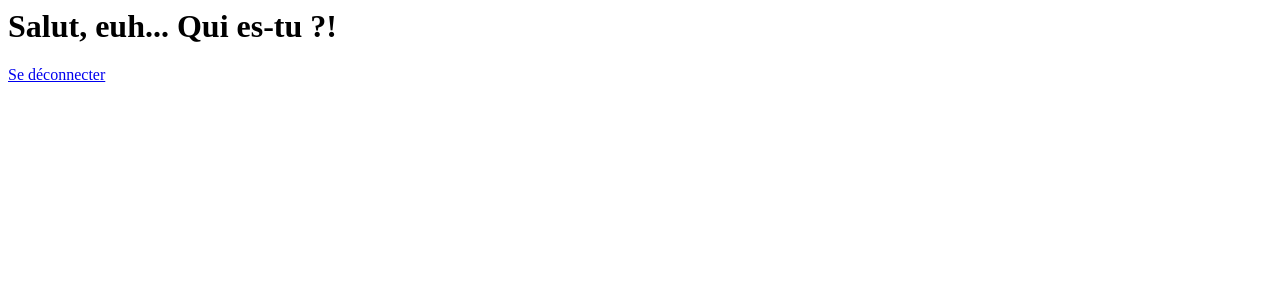
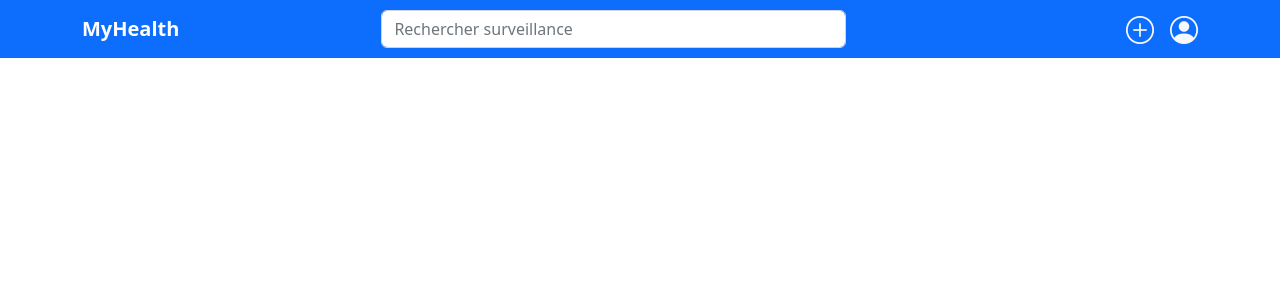
Before and after one commit to GimmyR/myhealth-back, a Symfony app: template templates/home/home.html.twig in a window 1280 px wide. Shown: the top 300 px of the page. Run offline with Twig, Linux system fonts and the light colour scheme; the template is opened without the code that fills it, so the values that code supplies are empty; some libraries are stand-ins or nearby versions.

Commit message:
Ajout du Header

```diff
--- a/templates/base.html.twig
+++ b/templates/base.html.twig
@@ -9,6 +9,8 @@
 		</title>
 		{% block stylesheets %}
 			<link rel="stylesheet" href="{{ asset('css/bootstrap/bootstrap.min.css') }}"/>
+			<link rel="stylesheet" href="https://cdn.jsdelivr.net/npm/bootstrap-icons@1.10.2/font/bootstrap-icons.css">
+			<link rel="stylesheet" href="{{ asset('css/custom.css') }}">
 		{% endblock %}
 	</head>
 	<body>
--- /dev/null
+++ b/templates/header/header.html.twig
@@ -0,0 +1,22 @@
+<nav class="navbar navbar-expand bg-primary navbar-dark fixed-top">
+  <div class="container">
+    <a class="navbar-brand fw-bold" href="#">MyHealth</a>
+    <form class="col-md-5 offset-md-2">
+      <input class="form-control" type="search" placeholder="Rechercher surveillance" aria-label="Search">
+    </form>
+    <div class="collapse navbar-collapse justify-content-end">
+        <ul class="navbar-nav">
+            <li class="nav-item">
+                <a class="nav-link p-0 me-3" href="#">
+                    <i class="bi bi-plus-circle text-light fs-3"></i>
+                </a>
+            </li>
+            <li class="nav-item">
+                <a class="nav-link p-0" href="/sign-out">
+                    <i class="bi bi-person-circle text-light fs-3"></i>
+                </a>
+            </li>
+        </ul>
+    </div>
+  </div>
+</nav>
--- a/templates/home/home.html.twig
+++ b/templates/home/home.html.twig
@@ -1,7 +1,21 @@
-{% if account is defined %}
-    <h1>Salut, {{account.firstname}} {{account.lastname}} !</h1>
-{% else %}
-    <h1>Salut, euh... Qui es-tu ?!</h1>
-{% endif %}
+{% extends "base.html.twig" %}
 
-<a href="/sign-out">Se déconnecter</a>
+{% block title %}
+    {% if account is defined %}
+        Bienvenue, {{account.firstname}}
+    {% else %}
+        Bienvenue, euh... Qui êtes-vous ?!
+    {% endif %}
+{% endblock %}
+
+{% block stylesheets %}
+    {{ parent() }}
+{% endblock %}
+
+{% block body %}
+    {% include "header/header.html.twig" %}
+{% endblock %}
+
+{% block javascripts %}
+    {{ parent() }}
+{% endblock %}
--- a/templates/oversight/oversight.html.twig
+++ b/templates/oversight/oversight.html.twig
@@ -10,7 +10,9 @@
 
 {% block body %}
 
-	<div class="container">
+	{% include "header/header.html.twig" %}
+
+	<div class="container pt-5">
 		{% if status < 0 %}
 			{{ dump(message) }}
 		{% else %}
```
Also changed, not shown: public/css/custom.css (added).
